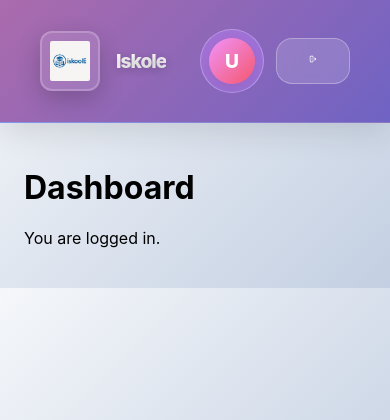
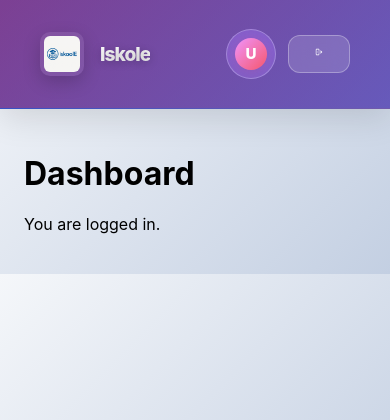
Before and after one commit to Kalana2/Iskole, a PHP site: template app/Views/home/index.php in a window 390 px wide. Shown: the top 420 px of the page. Run offline with PHP 8.4, Linux system fonts and the light colour scheme; the template is opened without the code that fills it, so the values that code supplies are empty.

Commit message:
complete header

```diff
--- a/public/css/header/header.css
+++ b/public/css/header/header.css
@@ -13,11 +13,12 @@
     position: sticky;
     top: 0;
     z-index: 1000;
-    background: linear-gradient(135deg, #667eea 0%, #764ba2 100%);
+    background: linear-gradient(135deg, #0b2bb8 0%, #653991 100%);
     box-shadow: 0 8px 32px rgba(0, 0, 0, 0.12);
     backdrop-filter: blur(20px) saturate(180%);
     border-bottom: 1px solid rgba(255, 255, 255, 0.18);
     animation: slideDown 0.6s cubic-bezier(0.16, 1, 0.3, 1);
+    min-height: 56px; /* reduced height */
 }
 
 @keyframes slideDown {
@@ -63,7 +64,7 @@
     display: flex;
     justify-content: space-between;
     align-items: center;
-    padding: 1.2rem 2.5rem;
+    padding: 0.6rem 1rem; /* reduced vertical and horizontal padding */
     max-width: 1400px;
     margin: 0 auto;
     width: 100%;
@@ -102,15 +103,14 @@
 }
 
 .logo img {
-    width: 48px;
-    height: 48px;
-    border-radius: 12px;
+    width: 40px; /* reduced */
+    height: 40px; /* reduced */
+    border-radius: 10px;
     object-fit: contain;
-    background: rgba(255, 255, 255, 0.1);
-    padding: 8px;
-    box-shadow: 0 8px 24px rgba(0, 0, 0, 0.2);
-    transition: all 0.4s cubic-bezier(0.34, 1.56, 0.64, 1);
-    border: 2px solid rgba(255, 255, 255, 0.2);
+    background: rgba(255, 255, 255, 0.08);
+    padding: 6px; /* smaller padding */
+    box-shadow: 0 6px 18px rgba(0, 0, 0, 0.18);
+    transition: all 0.3s ease;
 }
 
 .logo:hover img {
@@ -120,7 +120,7 @@
 }
 
 .logo-text {
-    font-size: 1.75rem;
+    font-size: 1.25rem; /* slightly smaller */
     font-weight: 800;
     color: #ffffff;
     letter-spacing: -1px;
@@ -211,15 +211,15 @@
 
 /* Animated Avatar with Pulse Effect */
 .user-avatar {
-    width: 46px;
-    height: 46px;
+    width: 36px; /* reduced */
+    height: 36px; /* reduced */
     border-radius: 50%;
     background: linear-gradient(135deg, #f093fb 0%, #f5576c 100%);
     display: flex;
     align-items: center;
     justify-content: center;
     font-weight: 800;
-    font-size: 1.2rem;
+    font-size: 1rem; /* reduced */
     color: #ffffff;
     box-shadow: 0 6px 20px rgba(0, 0, 0, 0.25);
     position: relative;
@@ -302,13 +302,13 @@
     display: flex;
     align-items: center;
     gap: 0.6rem;
-    padding: 0.75rem 1.5rem;
+    padding: 0.5rem 1rem; /* reduced */
     background: rgba(255, 255, 255, 0.15);
     color: #ffffff;
     text-decoration: none;
-    border-radius: 16px;
+    border-radius: 12px;
     font-weight: 700;
-    font-size: 0.95rem;
+    font-size: 0.85rem; /* slightly smaller */
     border: 1.5px solid rgba(255, 255, 255, 0.3);
     transition: all 0.4s cubic-bezier(0.34, 1.56, 0.64, 1);
     backdrop-filter: blur(10px);
@@ -374,8 +374,7 @@
 
 @media (max-width: 768px) {
     .header-container {
-        padding: 1rem 1.5rem;
-        gap: 1rem;
+        padding: 0.5rem 0.75rem;
     }
 
     .header-right {
@@ -387,12 +386,13 @@
     }
 
     .logo-text {
-        font-size: 1.4rem;
+        font-size: 1.1rem;
     }
 
     .logo img {
-        width: 40px;
-        height: 40px;
+        width: 36px;
+        height: 36px;
+        padding: 4px;
     }
 
     .logout-btn span {
@@ -400,13 +400,19 @@
     }
 
     .logout-btn {
-        padding: 0.75rem;
-        min-width: 48px;
+        padding: 0.5rem;
+        min-width: 44px;
         justify-content: center;
     }
 
     .user-info {
         padding: 0.5rem;
+    }
+
+    .user-avatar {
+        width: 32px;
+        height: 32px;
+        font-size: 0.95rem;
     }
 }
 
```
